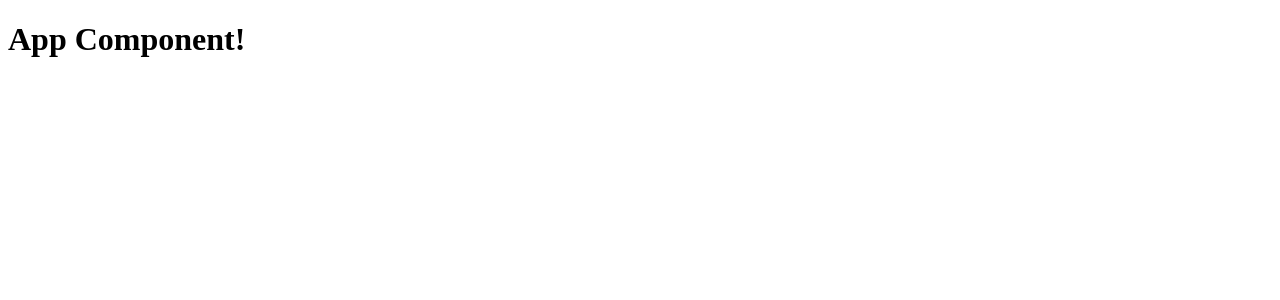
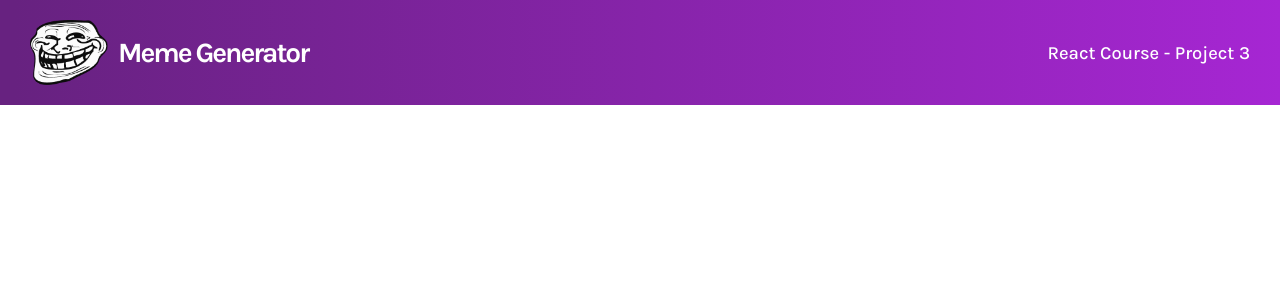
Before and after one commit to rtGupta/meme-generator, a React (Create React App) app: page / in a window 1280 px wide. Shown: the top 300 px of the page. Built offline with nearby package versions, Linux system fonts and the light colour scheme.

Commit message:
Header component complete

```diff
--- a/public/index.html
+++ b/public/index.html
@@ -15,6 +15,9 @@
       user's mobile device or desktop. See https://developers.google.com/web/fundamentals/web-app-manifest/
     -->
     <link rel="manifest" href="%PUBLIC_URL%/manifest.json" />
+    <link rel="preconnect" href="https://fonts.googleapis.com">
+    <link rel="preconnect" href="https://fonts.gstatic.com" crossorigin>
+    <link href="https://fonts.googleapis.com/css2?family=Karla:wght@400;500;700&display=swap" rel="stylesheet">
     <!--
       Notice the use of %PUBLIC_URL% in the tags above.
       It will be replaced with the URL of the `public` folder during the build.
--- a/src/App.js
+++ b/src/App.js
@@ -1,7 +1,11 @@
 import React from "react";
+import Header from "./components/Header";
+import "./styles.css";
 
 export default function App() {
     return (
-        <h1>App Component!</h1>
+        <div>
+            <Header />
+        </div>
     )
 }
--- /dev/null
+++ b/src/components/Header.js
@@ -0,0 +1,11 @@
+import React from "react";
+
+export default function Header() {
+    return (
+        <header className="header">
+            <img className="header--logo" src="images/Troll Face.png" alt="meme icon" />
+            <h2 className="header--title">Meme Generator</h2>
+            <h4 className="header--sub-title">React Course - Project 3</h4>
+        </header>
+    )
+}
--- /dev/null
+++ b/src/styles.css
@@ -0,0 +1,29 @@
+body {
+    margin: 0;
+    font-family: "Karla", sans-serif;
+}
+
+.header {
+    display: flex;
+    align-items: center;
+    gap: 10px;
+    background: linear-gradient(90deg, #672280 1.18%, #A626D3 100%);
+    color: white;
+    height: 65px;
+    padding: 20px 30px;
+}
+
+.header--logo {
+    height: 100%;
+}
+
+.header--title {
+    font-size: 1.75rem;
+    margin-right: auto;
+    letter-spacing: -0.13rem;
+}
+
+.header--sub-title {
+    font-size: 1.15rem;
+    font-weight: 500;
+}
```
Also changed, not shown: public/images/Troll Face.png (added).
